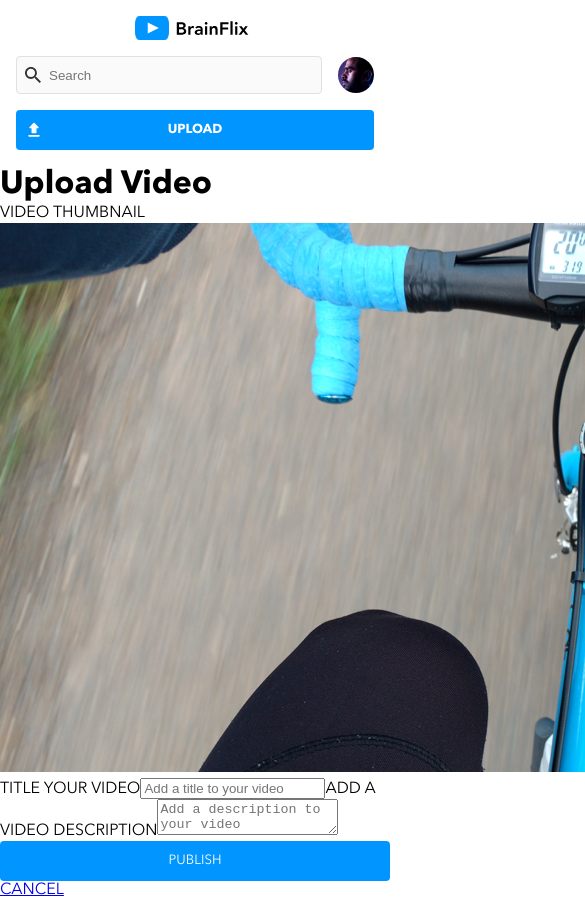
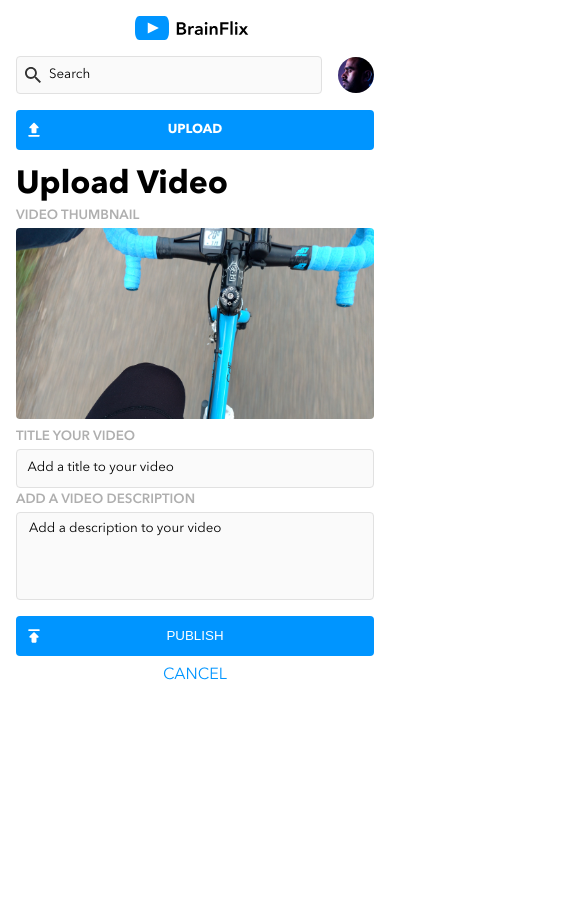
Before and after one commit to hilarykhc/hilary-chen-brainflix, a React (Create React App) app: page /upload in a window 390 px wide. Shown: the top 900 px of the page, 585 px wide, since content can reach past the window. After the commit the page ends 844 px from the top, so only its background shows below. Built offline with nearby package versions, Linux system fonts and the light colour scheme.

Commit message:
add styles for uploadpage in mobile screen

```diff
--- a/src/components/Comments/Comments.scss
+++ b/src/components/Comments/Comments.scss
@@ -48,28 +48,7 @@
   }
 
   &__input-form-text {
-    width: 100%;
-    background-color: $albaster-white;
-    border: 1px solid $mercury-grey;
-    border-radius: 0.25rem;
-    font-family: "Avenir Next Pro Lt", "Avenir";
-    padding: 0.5rem 0.75rem;
-    height: 5.5rem;
-    margin-bottom: 1rem;
-    resize: none;
-    box-sizing: border-box;
-
-    &::placeholder {
-      color: $brainflix-darkblack;
-    }
-
-    &:active {
-      outline: 2px solid $brainflix-blue;
-    }
-
-    @include tablet-and-desktop {
-      height: 2.5rem;
-    }
+    @include textarea;
   }
 
   &__input-form-btn {
--- a/src/components/Header/Header.js
+++ b/src/components/Header/Header.js
@@ -6,22 +6,20 @@ import { Link } from "react-router-dom";
 export default function Header() {
   return (
     <header className="header">
-      <Link to="/">
-        <p className="header__link">
-          <img
-            className="header__logo"
-            src={brainFlixLogo}
-            alt="BrainFlix logo"
-          />
-        </p>
+      <Link to="/" className="header__link">
+        <img
+          className="header__logo"
+          src={brainFlixLogo}
+          alt="BrainFlix logo"
+        />
       </Link>
 
       <div className="header__search">
         <input type="text" className="header__input" placeholder="Search" />
         <img src={avatar} alt="Mohan-muruge" className="header__avatar" />
-        <a className="header__upload-btn upload-btn" href="#">
-          UPLOAD
-        </a>
+        <Link to="/upload" className="header__upload-btn upload-btn">
+          <p>UPLOAD</p>
+        </Link>
       </div>
     </header>
   );
--- a/src/components/Header/Header.scss
+++ b/src/components/Header/Header.scss
@@ -41,14 +41,8 @@
   &__input {
     @include background-iconImg;
     background-image: url("../../assets/Images/Icons/search.svg");
-    background-color: $albaster-white;
-    background-size: 1rem;
-    border: 0.063rem solid $mercury-grey;
-    border-radius: 0.25rem;
-    flex-basis: 50%;
-    flex-grow: 1;
+    @include input;
     width: 100%;
-    height: 2.25rem;
     padding: 0 0.5rem 0 2rem;
     order: 1;
 
--- a/src/components/VideoCard/VideoCard.scss
+++ b/src/components/VideoCard/VideoCard.scss
@@ -38,4 +38,8 @@
   &__wrapper-card-info-title {
     font-weight: 600;
   }
+
+  &__wrapper a {
+    text-decoration: none;
+  }
 }
--- a/src/pages/UploadPage/UploadPage.js
+++ b/src/pages/UploadPage/UploadPage.js
@@ -5,7 +5,7 @@ import "./UploadPage.scss";
 export default function UploadPage() {
   const navigate = useNavigate();
 
-  const handleSubmit = (event) => {
+  const handlePublish = (event) => {
     event.preventDefault();
     alert("Your upload was successful!");
     navigate("/");
@@ -47,10 +47,10 @@ export default function UploadPage() {
             </div>
           </form>
           <div className="upload__buttons">
-            <button className="upload__button-publish">
-              <p className="upload__button-publish-title">PUBLISH</p>
+            <button onClick={handlePublish} className="upload__button-publish">
+              PUBLISH
             </button>
-            <Link to="/">
+            <Link to="/" className="upload__button-cancel-link">
               <p className="upload__button-cancel">CANCEL</p>
             </Link>
           </div>
--- a/src/pages/UploadPage/UploadPage.scss
+++ b/src/pages/UploadPage/UploadPage.scss
@@ -4,7 +4,59 @@
 @use "../../styles/partials/typography" as *;
 
 .upload {
+  &__container {
+    margin: 0 1rem;
+  }
+
   &__button-publish {
     @include button;
+    background-image: url("../../assets/Images/Icons/publish.svg");
+    @include background-iconImg;
+    &:hover {
+      background-color: $brainflix-darkblue;
+    }
+  }
+
+  &__button-cancel {
+    @include button;
+    color: $brainflix-blue;
+    background-color: $pure-white;
+  }
+
+  &__button-cancel-link {
+    text-decoration: none;
+  }
+
+  &__form-image {
+    width: 100%;
+    border-radius: 0.25rem;
+  }
+
+  &__form-thumbnail {
+    color: #afafaf;
+    font-weight: 600;
+    font-size: smaller;
+    line-height: 1.5rem;
+  }
+
+  &__form-subtitle {
+    @extend .upload__form-thumbnail;
+  }
+
+  &__form-content {
+    @include flex-column;
+  }
+
+  &__form-subtitle-input {
+    @include input;
+    padding: 0.65rem;
+
+    &:active {
+      outline: 2px solid $brainflix-blue;
+    }
+  }
+
+  &__form-subtitle-description {
+    @include textarea;
   }
 }
--- a/src/styles/partials/_mixins.scss
+++ b/src/styles/partials/_mixins.scss
@@ -51,3 +51,39 @@
   margin-right: 1rem;
   object-fit: cover;
 }
+
+@mixin textarea {
+  width: 100%;
+  background-color: $albaster-white;
+  border: 1px solid $mercury-grey;
+  border-radius: 0.25rem;
+  font-family: "Avenir Next Pro Lt", "Avenir";
+  padding: 0.5rem 0.75rem;
+  height: 5.5rem;
+  margin-bottom: 1rem;
+  resize: none;
+  box-sizing: border-box;
+
+  &::placeholder {
+    color: $brainflix-darkblack;
+  }
+
+  &:active {
+    outline: 2px solid $brainflix-blue;
+  }
+}
+
+@mixin input {
+  font-family: "Avenir Next Pro Lt", "Avenir";
+  background-color: $albaster-white;
+  background-size: 1rem;
+  border: 0.063rem solid $mercury-grey;
+  border-radius: 0.25rem;
+  flex-basis: 50%;
+  flex-grow: 1;
+  height: 2.25rem;
+
+  &::placeholder {
+    color: $brainflix-darkblack;
+  }
+}
```
